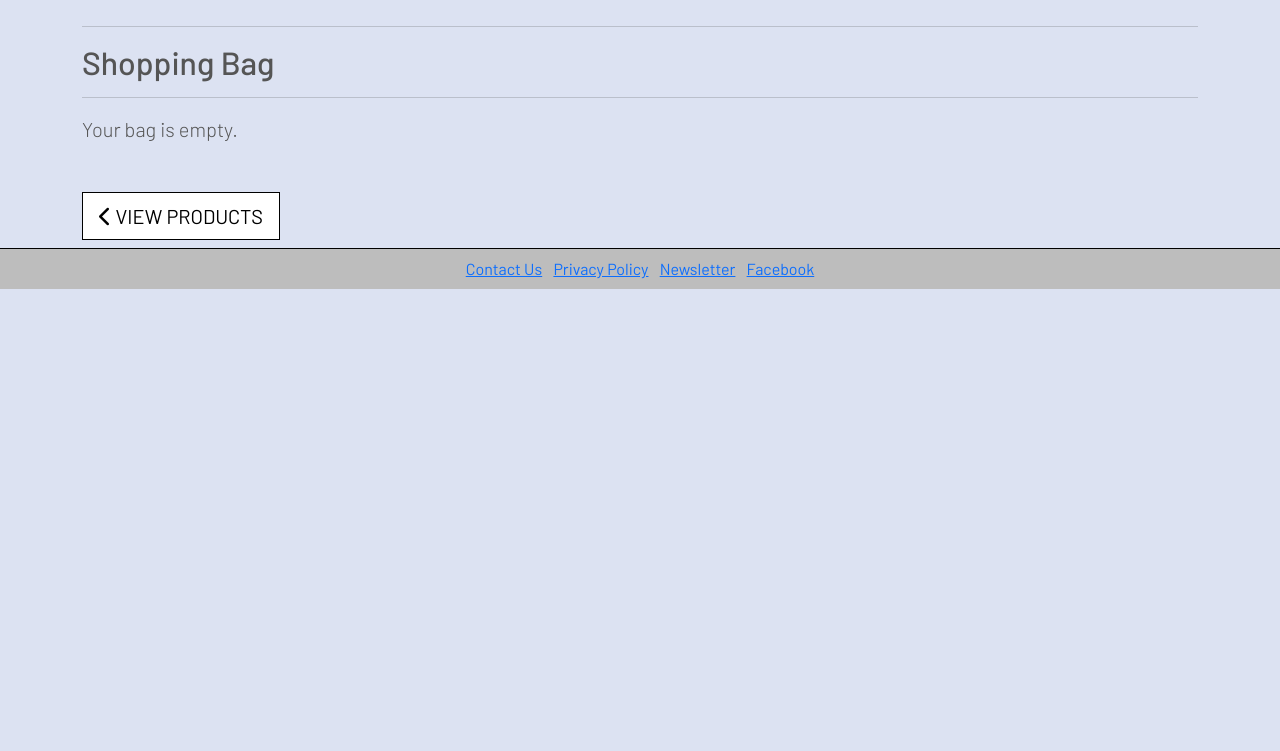
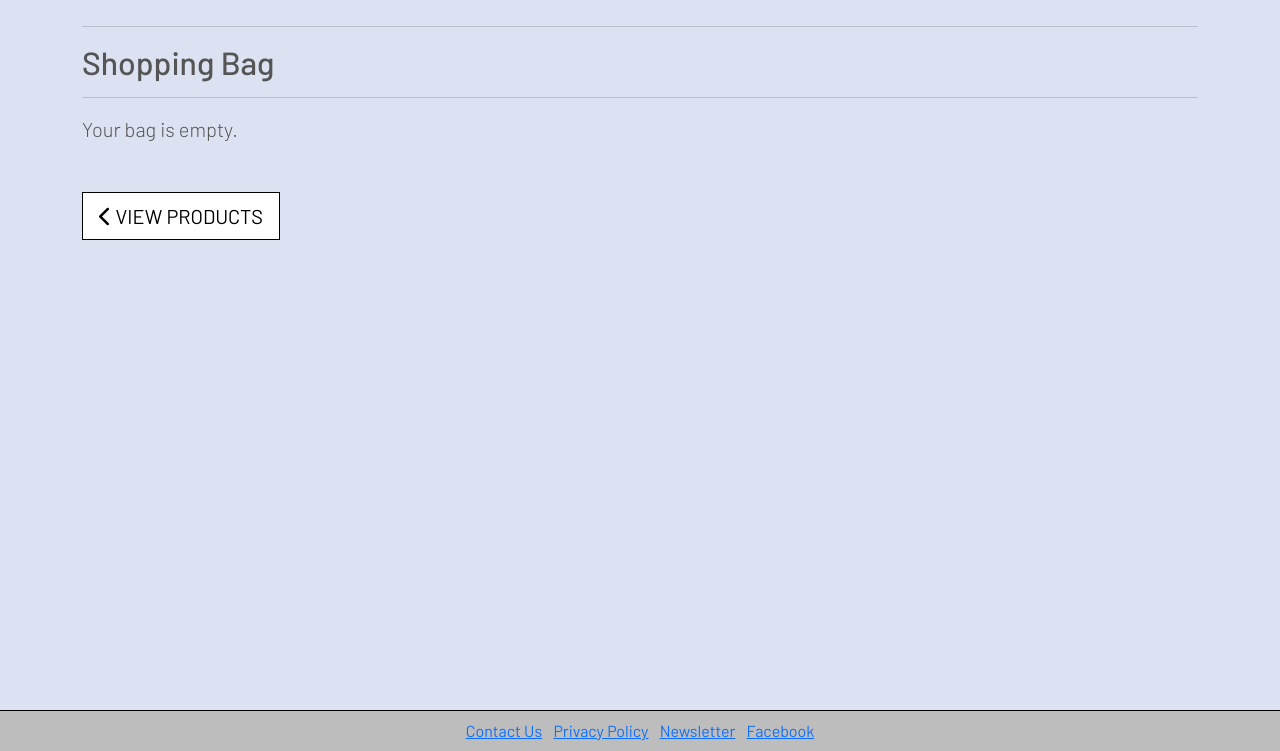
Before and after one commit to SamuelMasters/play-store, a Django app: page /bag/ in a window 1280 px wide. Shown: the part 49-800 px from the top of the page. Run offline with Django 3.2, Linux system fonts and the light colour scheme; parts of the project's set-up code (start-up, migrations or seed data) failed here and were passed over; some libraries are stand-ins or nearby versions.

Commit message:
Add fixed-bottom class to footer

```diff
--- a/templates/base.html
+++ b/templates/base.html
@@ -140,8 +140,7 @@
     {% block content %}
     {% endblock %}
 
-    <!-- add fixed-bottom class back in once figured out -->
-    <footer class="text-center text-white" id="template-footer">
+    <footer class="fixed-bottom text-center text-white" id="template-footer">
         <div class="text-center p-2">
             <ul class="list-inline" id="footer-list">
                 <li class="list-inline-item">
```
